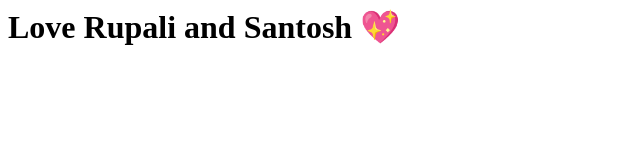
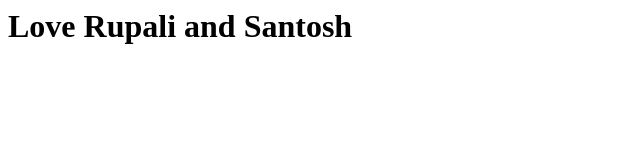
Before and after one commit to Curiousgoal202/Simple-Project1, a plain HTML site: page index.html in a window 1280 px wide. Shown: the whole page, without its empty margins (0-640 px from the left). Drawn offline with Linux system fonts and the light colour scheme.

Commit message:
new commit

```diff
--- a/index.html
+++ b/index.html
@@ -1 +1 @@
-<h1>Love Rupali and Santosh 💖</h1>
+<h1>Love Rupali and Santosh </h1>
```
